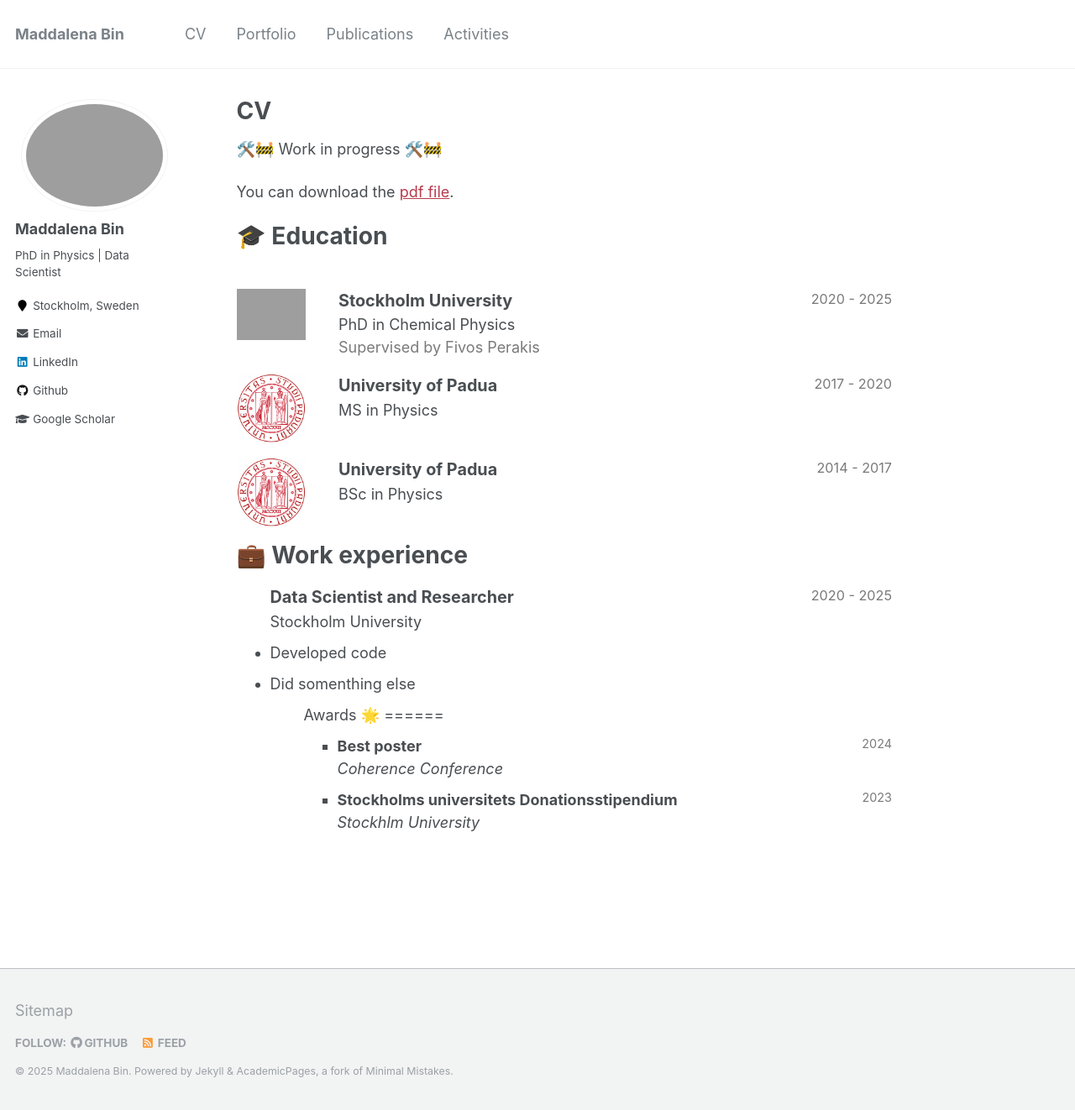
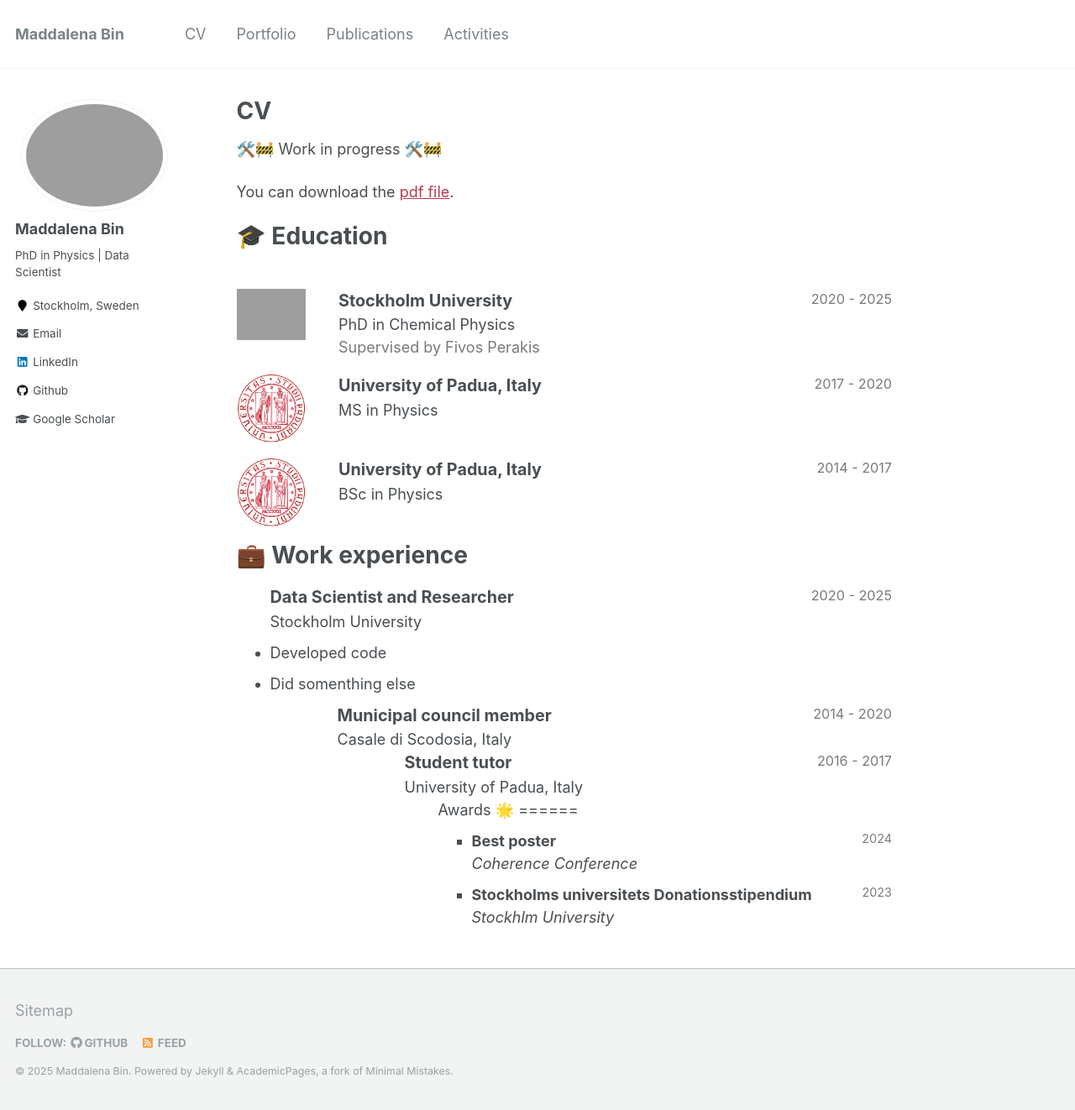
Before and after one commit to maddalenabin/maddalenabin.github.io, a Jekyll site: the page built from _pages/cv.md, in a window 1280 px wide and 1322 px high. Shown: the whole window at 84% size. Built offline with Jekyll 4.4.1, drawn with Linux system fonts in a browser that asks for light colours.

Commit message:
Update cv.md

```diff
--- a/_pages/cv.md
+++ b/_pages/cv.md
@@ -49,7 +49,7 @@ You can download the [pdf file](https://maddalenabin.github.io/files/cv.pdf).
 
   <div style="flex:4;">
     <p style="margin:0px">
-      <b style="font-size: 110%;">University of Padua</b>
+      <b style="font-size: 110%;">University of Padua, Italy</b>
       <span style="float:right; font-size:90%; color:#7a7a7a;">2017 - 2020</span>
     </p>
     MS in Physics
@@ -69,7 +69,7 @@ You can download the [pdf file](https://maddalenabin.github.io/files/cv.pdf).
 
   <div style="flex:4;">
     <p style="margin:0px">
-      <b style="font-size: 110%;">University of Padua</b>
+      <b style="font-size: 110%;">University of Padua, Italy</b>
       <span style="float:right; font-size:90%; color:#7a7a7a;">2014 - 2017</span>
     </p>
     BSc in Physics
@@ -93,6 +93,18 @@ You can download the [pdf file](https://maddalenabin.github.io/files/cv.pdf).
     Stockholm University
     <li> Developed code </li>
     <li> Did somenthing else </li>
+<ul>
+
+<ul>
+    <b style="font-size: 110%;">Municipal council member</b>
+    <span style="float:right; font-size:90%; color:#7a7a7a;">2014 - 2020</span> <br>
+    Casale di Scodosia, Italy
+<ul>
+
+<ul>
+    <b style="font-size: 110%;">Student tutor</b>
+    <span style="float:right; font-size:90%; color:#7a7a7a;">2016 - 2017</span> <br>
+    University of Padua, Italy
 <ul>
 
 
```
